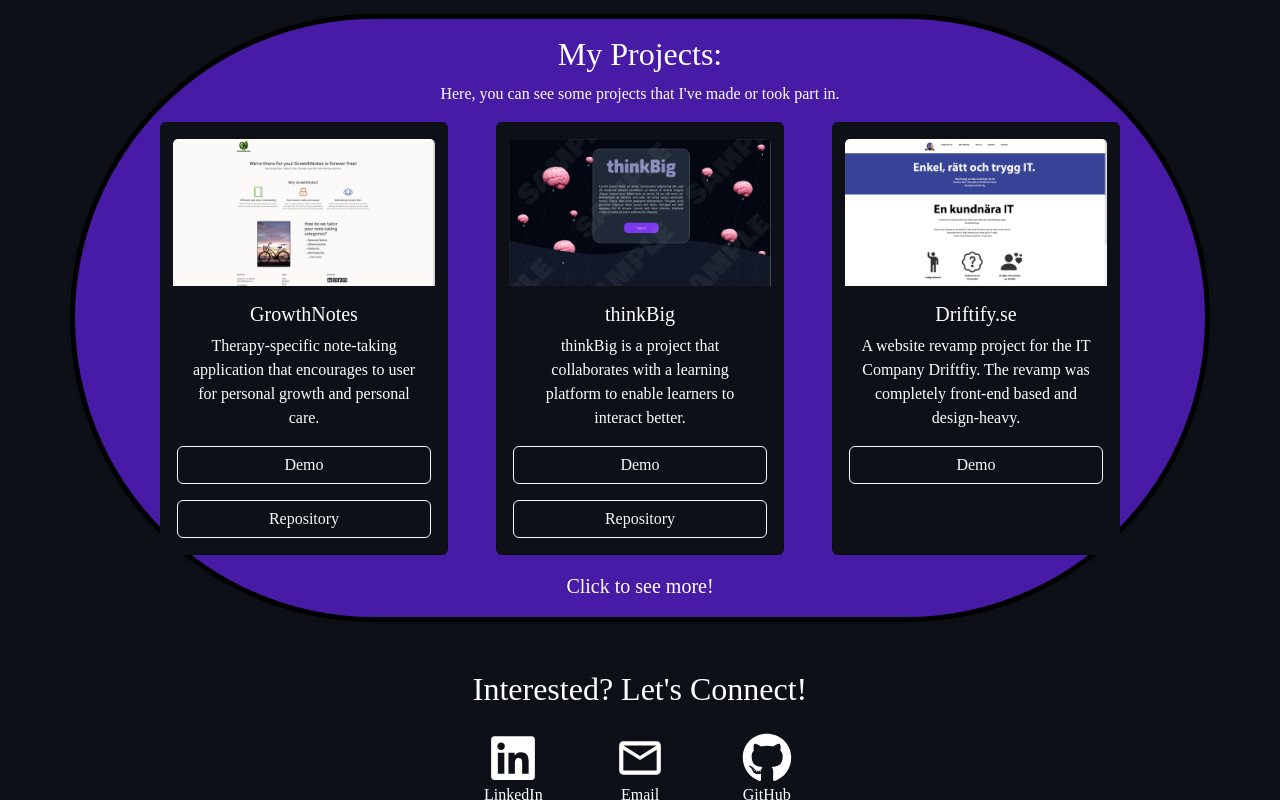
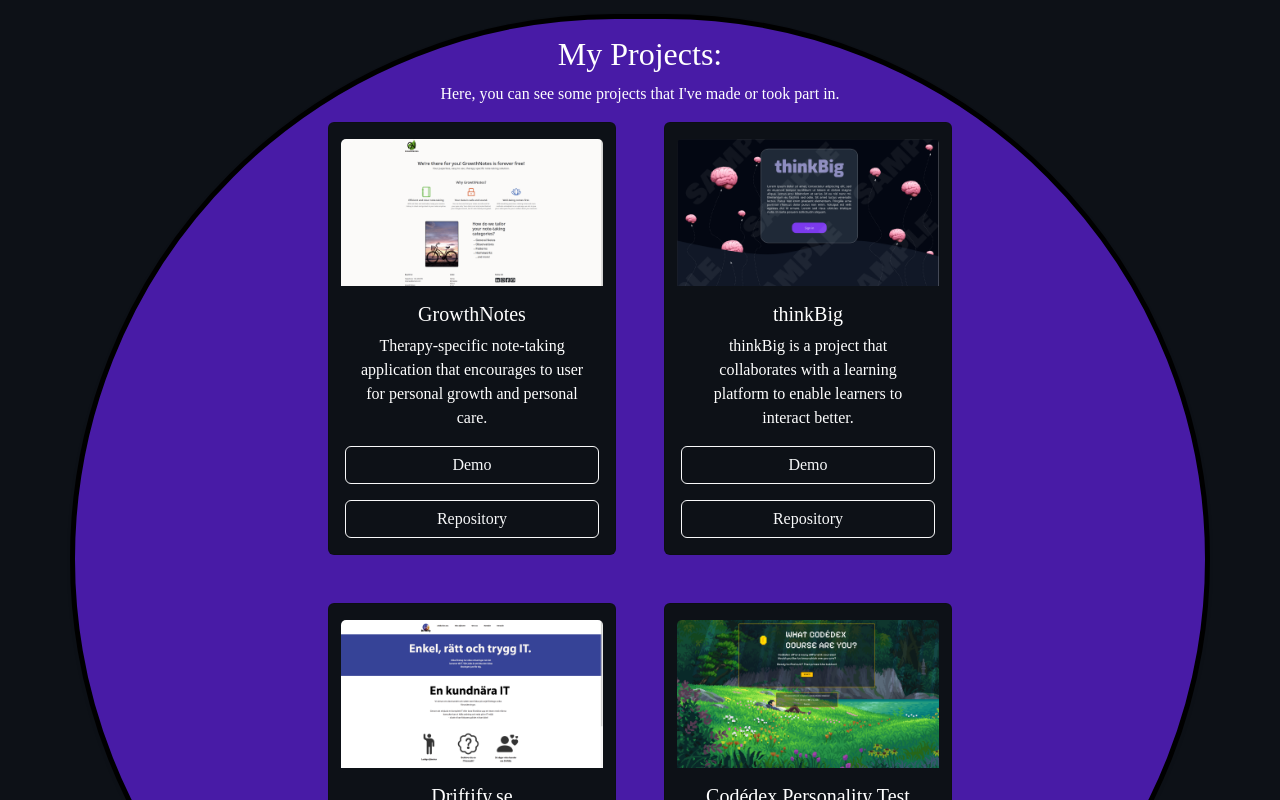
Before and after one commit to sujade/portfolioSite, a React (Vite) app: page / in a window 1280 px wide. Shown: the part 620-1420 px from the top of the page. Built offline with nearby package versions, Linux system fonts and the light colour scheme; a web font is replaced by a local one.

Commit message:
add new project

```diff
--- a/src/Components/Projects.tsx
+++ b/src/Components/Projects.tsx
@@ -3,14 +3,19 @@
 import GrowthNotes from "../images/pic01.png";
 import thinkBig from "../images/pic02.png";
 import Driftify from "../images/pic03.png";
+import Codedex from "../images/pic04.png";
 
 const Projects = () => {
     return (
-        <Container id="projects" className="py-5 py-md-0 text-center mt-5 shadow-sm rounded-pill border border-black border-5">
+        <Container id="projects"
+                   className="py-5 py-md-0 text-center mt-5 shadow-sm rounded-pill border border-black border-5">
             <Row><h2 className="mt-3">My Projects:</h2>
-                <p>Here, you can see some projects that <br className="d-inline d-md-none"/> I've made or took part in.</p></Row>
+                <p>Here, you can see some projects that <br className="d-inline d-md-none"/> I've made or took part in.
+                </p></Row>
             <Row className="d-flex justify-content-center">
-                <Row className="d-flex justify-content-center gap-5"><CustomCard
+                <Row className="d-flex justify-content-center gap-5">
+                    <Row className="d-flex justify-content-center gap-5">
+                        <CustomCard
                             title="GrowthNotes"
                             text="Therapy-specific note-taking application that encourages to user for personal growth and personal care."
                             image={GrowthNotes}
@@ -25,16 +30,28 @@
                             demoUrl="https://thinkbigproject.netlify.app/"
                             repoUrl="https://github.com/thinkbig-project/thinkbig"
                         />
-
+                    </Row>
+                    <Row className="d-flex justify-content-center gap-5">
                         <CustomCard
                             title="Driftify.se"
                             text="A website revamp project for the IT Company Driftfiy. The revamp was completely front-end based and design-heavy."
                             image={Driftify}
                             demoUrl="https://driftify.se"
-                /></Row>
+                        />
+
+                        <CustomCard
+                            title="Codédex Personality Test"
+                            text="A personality test that boasts a calming design and quality documentation along with fun value."
+                            image={Codedex}
+                            demoUrl="https://codedex-quiz.vercel.app/"
+                            repoUrl={"https://github.com/sujade/codedex-quiz"}
+                        />
+                    </Row>
+                </Row>
             </Row>
 
-            <Row className="text-center mt-3 pb-3 fs-5"><a href="https://github.com/sujade">Click to see more!</a> </Row>
+            <Row className="text-center mt-3 pb-3 fs-5"><a href="https://github.com/sujade">Click to see more!</a>
+            </Row>
         </Container>
     );
 };
```
Also changed, not shown: src/images/pic04.png (added). Lines whose indentation alone changed are shown as unchanged.
